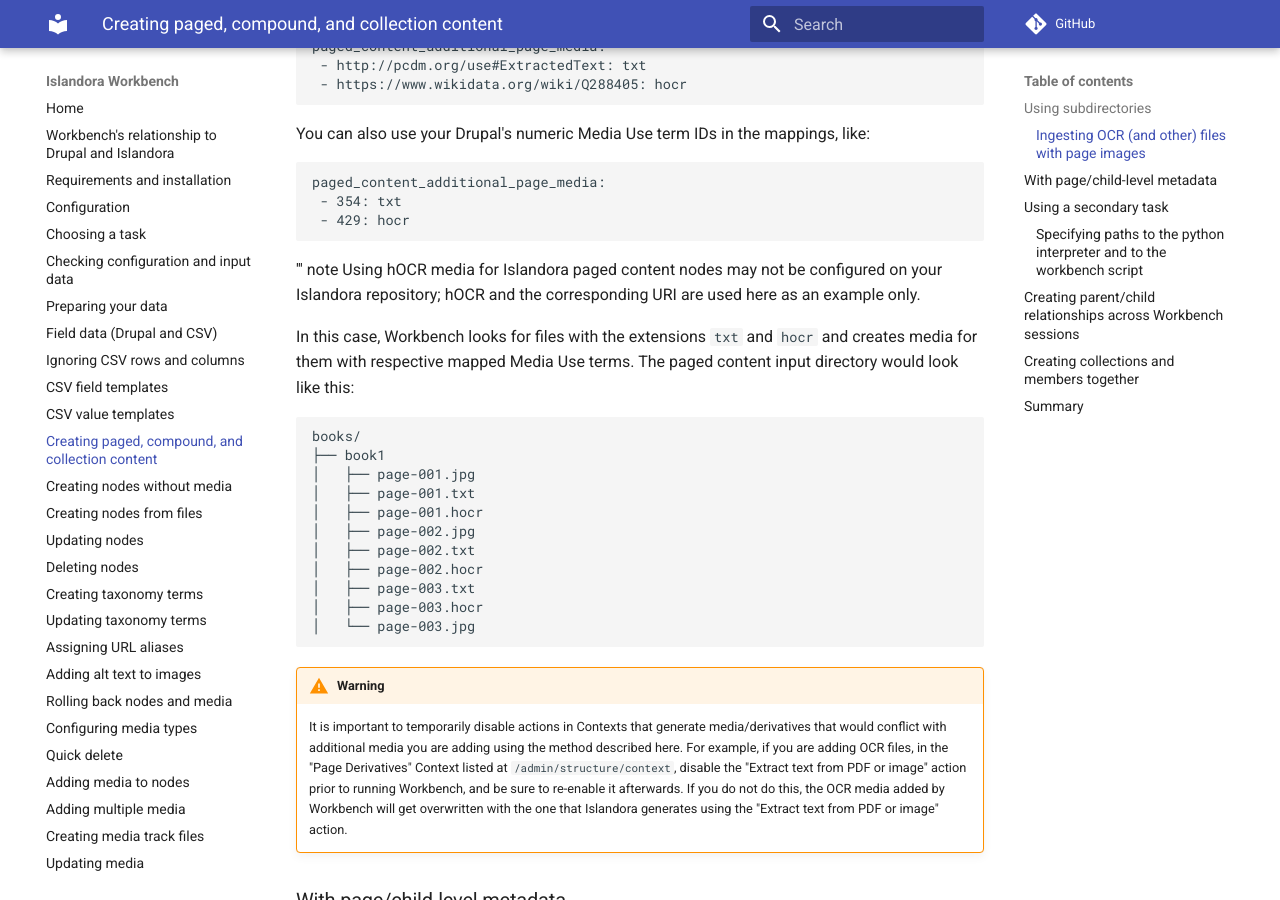
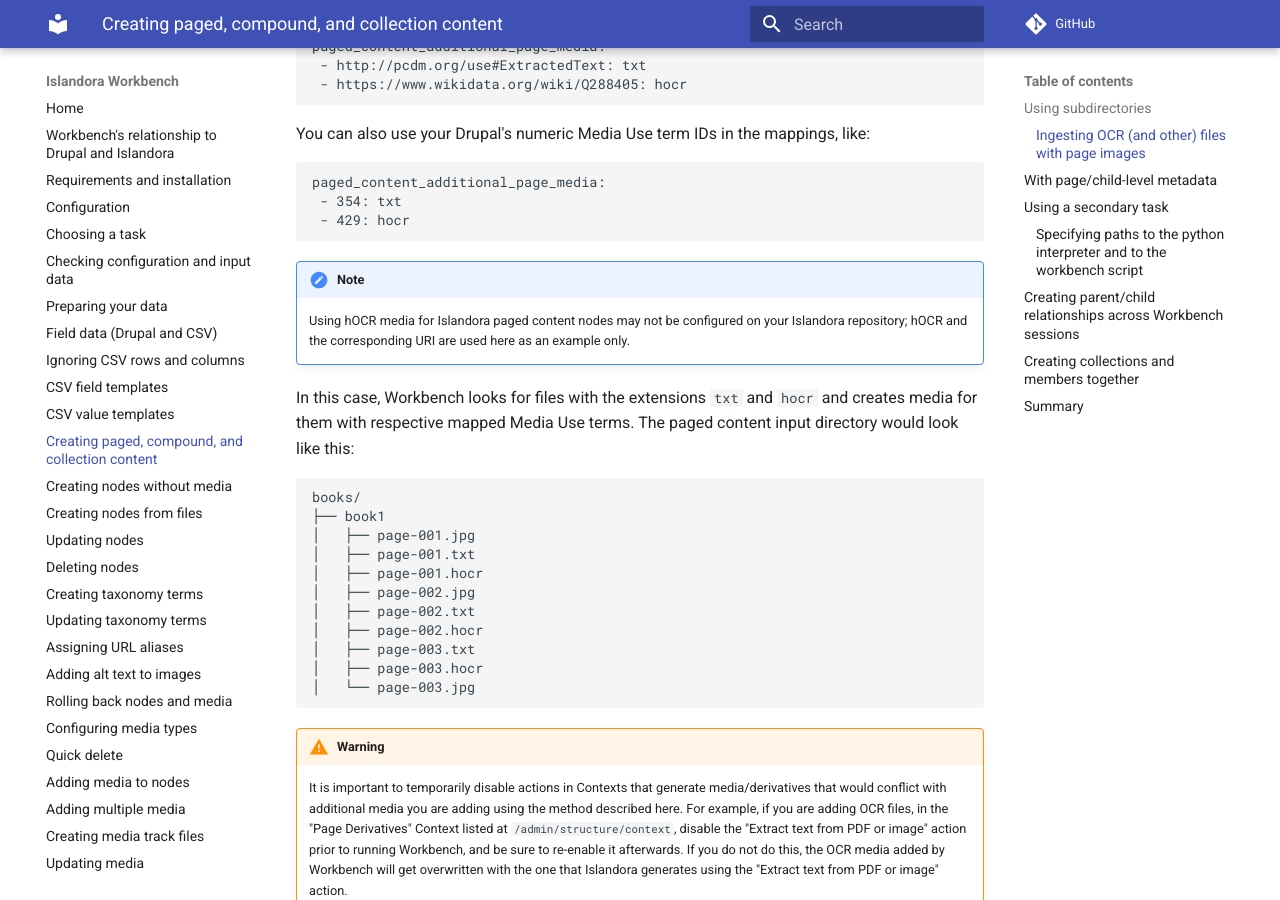
Before and after one commit to mjordan/islandora_workbench_docs, an MkDocs documentation site: the page built from docs/paged_and_compound.md, in a window 1280 px wide and 900 px high, scrolled down 3415 px. Built offline with MkDocs 1.6.1 and Material for MkDocs 9.7.7, drawn with Linux system fonts in a browser that asks for light colours; comment, search, counter and statistics services are not loaded.

Commit message:
Fixed bad formatting.

````diff
--- a/docs/paged_and_compound.md
+++ b/docs/paged_and_compound.md
@@ -109,7 +109,7 @@
  - 429: hocr
 ```
 
-''' note
+!!! note
     Using hOCR media for Islandora paged content nodes may not be configured on your Islandora repository; hOCR and the corresponding URI are used here as an example only.
 
 In this case, Workbench looks for files with the extensions `txt` and `hocr` and creates media for them with respective mapped Media Use terms. The paged content input directory would look like this:
````
